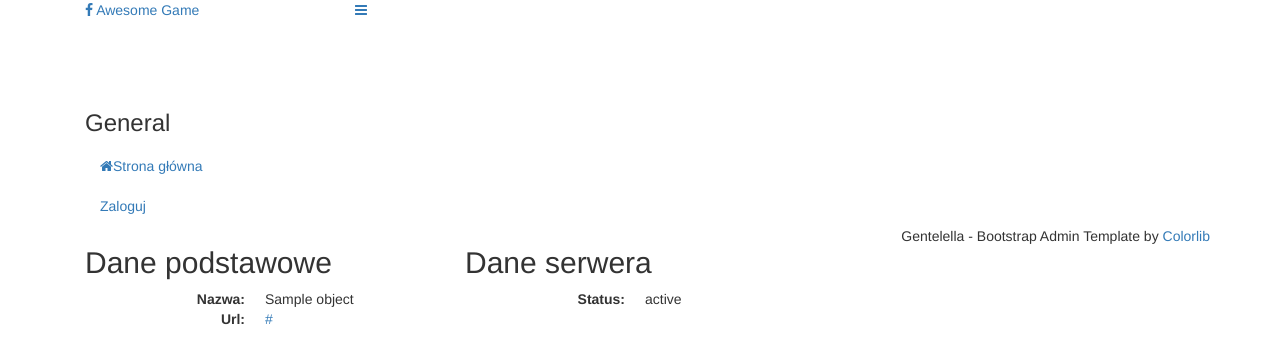
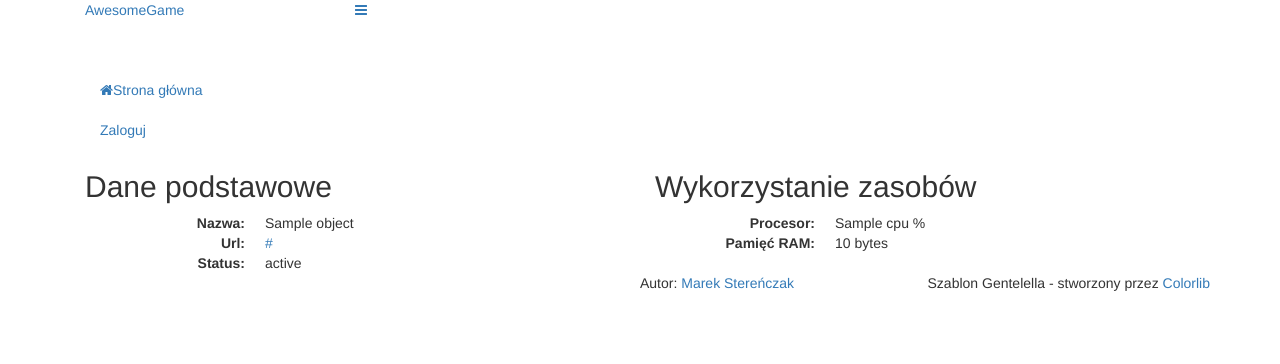
Before and after one commit to sterenczak-marek/awesomegame-panel, a Django app: template templates/server/gameserver_detail.html in a window 1280 px wide. Shown: the top 364 px of the page. Run offline with Django 3.2, Linux system fonts and the light colour scheme; the template is opened without the code that fills it: most values are stand-ins (such as "Sample title", 1, 10 or a date in 2020); some libraries are stand-ins or nearby versions.

Commit message:
Poprawki widoków

```diff
--- a/config/settings/local.py
+++ b/config/settings/local.py
@@ -10,6 +10,8 @@ Local settings
 import os
 
 from .common import *  # noqa
+
+SECRET_KEY = env('DJANGO_SECRET_KEY', default='cTA6ij=RsO7rE^EWHAaYnVVs~,5Qi1aoQZohm4<U6::C]gI5o.')
 
 
 # TODO: nadpisanie zbedne
@@ -46,6 +48,9 @@ CACHES = {
     }
 }
 
+BROKER_URL = env('CLOUDAMQP_URL', default='redis://localhost:6379')
+CELERY_RESULT_BACKEND = env('CLOUDAMQP_URL', default='redis://localhost:6379')
+
 # SALT_PATH = os.path.join(BASE_DIR, '..', 'salt')
 
 # django-debug-toolbar
--- a/config/settings/production.py
+++ b/config/settings/production.py
@@ -19,3 +19,6 @@ EMAIL_BACKEND = 'django_mailgun.MailgunBackend'
 
 MAILGUN_ACCESS_KEY = env('MAILGUN_ACCESS_KEY')
 MAILGUN_SERVER_NAME = env('MAILGUN_SERVER_NAME')
+
+BROKER_URL = env('CLOUDAMQP_URL')
+CELERY_RESULT_BACKEND = env('CLOUDAMQP_URL')
--- a/requirements/base.txt
+++ b/requirements/base.txt
@@ -2,6 +2,8 @@ wheel==0.29.0
 six==1.10.0
 
 Django==1.10.5
+
+django-mssql
 
 # Configuration
 dj-database-url==0.4.2
@@ -45,8 +47,7 @@ django-bower==5.2.0
 
 django-websocket-redis==0.4.7
 
-
-# Your custom requirements go here
+numpy
 
 djangorestframework
 drf-extensions
--- a/server/models.py
+++ b/server/models.py
@@ -23,11 +23,11 @@ class GameServerStatus(models.Model):
 
 @python_2_unicode_compatible
 class GameServer(models.Model):
-    name = models.CharField(max_length=256, default='', unique=True)
+    name = models.CharField("Nazwa", max_length=256, default='', unique=True)
     slug = models.SlugField()
 
-    url = models.URLField(unique=True)
-    auth_token = models.CharField(max_length=256, blank=True)
+    url = models.URLField("Adres URL", unique=True)
+    auth_token = models.CharField("Token uwierzytelniający", max_length=256, blank=True)
 
     status = models.ForeignKey(GameServerStatus, default=10)
 
--- /dev/null
+++ b/templates/account/email/email_confirmation_subject.txt
@@ -0,0 +1,3 @@
+{% autoescape off %}
+Potwierdzenie adresu e-mail
+{% endautoescape %}
--- /dev/null
+++ b/templates/account/email/password_reset_key_subject.txt
@@ -0,0 +1,3 @@
+{% autoescape off %}
+Zmiana hasła
+{% endautoescape %}
--- a/templates/base.html
+++ b/templates/base.html
@@ -45,25 +45,10 @@
             <div class="col-md-3 left_col">
                 <div class="left_col scroll-view">
                     <div class="navbar nav_title" style="border: 0;">
-                        <a href="index.html" class="site_title"><i class="fa fa-facebook"></i> <span>Awesome Game</span></a>
+                        <a href="/" class="site_title"><span>AwesomeGame</span></a>
                     </div>
 
                     <div class="clearfix"></div>
-
-                    {% if request.user.is_authenticated %}
-                        <div class="profile">
-                            <div class="profile_pic">
-                                <img src="{% static 'gentelella/production/images/img.jpg' %}" alt="..."
-                                     class="img-circle profile_img">
-                            </div>
-                            <div class="profile_info">
-                                <span>Witam,</span>
-                                <h2>{{ request.user }}</h2>
-                            </div>
-                        </div>
-                    {% endif %}
-
-                    <br/>
 
                     {% include "sidebar.html" %}
 
@@ -92,8 +77,11 @@
 
         <!-- footer content -->
         <footer>
+            <div class="pull-left">
+                Autor: <a href="mailto:ms42091@st.amu.edu.pl">Marek Stereńczak</a>
+            </div>
             <div class="pull-right">
-                Gentelella - Bootstrap Admin Template by <a href="https://colorlib.com">Colorlib</a>
+                Szablon Gentelella - stworzony przez <a href="https://colorlib.com">Colorlib</a>
             </div>
             <div class="clearfix"></div>
         </footer>
--- a/templates/game/room-detail.html
+++ b/templates/game/room-detail.html
@@ -17,7 +17,7 @@
         Opuść
     </button>
     <button id="ready-btn" class="btn btn-primary ajax-action" data-url="{% url 'api:room-ready' room.slug %}">
-        Jestem gotowy
+        Zaczynajmy!
     </button>
     <button id="unready-btn" class="btn btn-warning ajax-action" data-url="{% url 'api:room-unready' room.slug %}">
         Jestem niegotowy
--- a/templates/server/gameserver_detail.html
+++ b/templates/server/gameserver_detail.html
@@ -4,7 +4,7 @@
 
 {% block content %}
 
-    <div class="col-md-4 col-sm-4 col-xs-12">
+    <div class="col-md-6 col-sm-6 col-xs-12">
         <div class="x_panel tile">
             <div class="x_title">
                 <h2>Dane podstawowe</h2>
@@ -18,23 +18,29 @@
 
                     <dt>Url:</dt>
                     <dd><a href="{{ object.url }}">{{ object.url }}</a></dd>
+
+                    <dt>Status:</dt>
+                    <dd>{{ object.status }}</dd>
                 </dl>
 
             </div>
         </div>
     </div>
 
-    <div class="col-md-4 col-sm-4 col-xs-12">
+    <div class="col-md-6 col-sm-6 col-xs-12">
         <div class="x_panel tile">
             <div class="x_title">
-                <h2>Dane serwera</h2>
+                <h2>Wykorzystanie zasobów</h2>
                 <div class="clearfix"></div>
             </div>
             <div class="x_content">
 
                 <dl class="dl-horizontal">
-                    <dt>Status:</dt>
-                    <dd>{{ object.status }}</dd>
+                    <dt>Procesor:</dt>
+                    <dd>{{ stats.cpu }} %</dd>
+
+                    <dt>Pamięć RAM:</dt>
+                    <dd>{{ stats.ram | filesizeformat }}</dd>
                 </dl>
             </div>
         </div>
--- a/templates/server/gameserver_list.html
+++ b/templates/server/gameserver_list.html
@@ -4,7 +4,7 @@
 
 {% block content %}
 
-    <a href="{% url 'server:create' %}" class="btn btn-success">Założ nowy</a>
+    <a href="{% url 'server:create' %}" class="btn btn-success">Dodaj nowy</a>
 
     <div class="col-md-12 col-sm-12 col-xs-12">
         <div class="x_panel">
@@ -17,7 +17,7 @@
                     <thead>
                     <tr>
                         <th>Nazwa serwera</th>
-                        <th>Url</th>
+                        <th>Adres URL</th>
                         <th>Status</th>
                     </tr>
                     </thead>
--- a/templates/sidebar.html
+++ b/templates/sidebar.html
@@ -1,7 +1,6 @@
 <!-- sidebar menu -->
 <div id="sidebar-menu" class="main_menu_side hidden-print main_menu">
     <div class="menu_section">
-        <h3>General</h3>
         <ul class="nav side-menu">
             <li><a href="{% url 'home' %}"><i class="fa fa-home"></i>Strona główna</a></li>
 
```
Also changed, not shown: config/settings/common.py (+4 -5 lines), server/views.py (+39 -0 lines), templates/account/email/email_confirmation_message.txt (added, +12 -0 lines), templates/account/email/password_reset_key_message.txt (added, +11 -0 lines), game/migrations/0001_initial.py (added), game/migrations/__init__.py (added).
